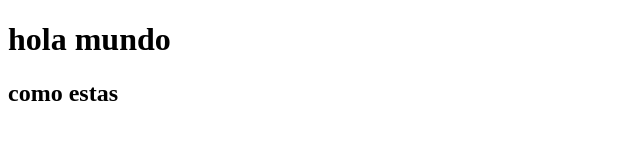
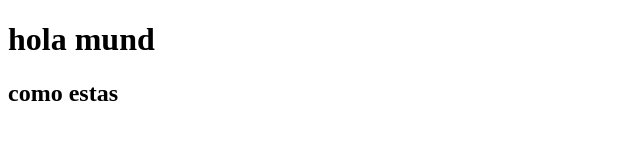
Before and after one commit to CristianF05/HTML_Aprendisaje, a plain HTML site: page practicas en casa/Inicios_en_html.html in a window 1280 px wide. Shown: the full height of the page, 0-640 px from the left. Drawn offline with Linux system fonts and the light colour scheme.

Commit message:
aprendiendo las vases

```diff
--- a/practicas en casa/Inicios_en_html.html
+++ b/practicas en casa/Inicios_en_html.html
@@ -1,10 +1,16 @@
+<!-- Establece el tipo de estandar del documentos (HTML5) -->
 <!DOCTYPE html>
-<html lang="en">
+<!-- Inicio del documento HTML -->
+<html lang="es">
+<!-- Datos que le pasamos al navegador con infomación de nuestra pagina wed-->
 <head>
+    <!--para hacer una codificacion latina-->
+    <meta  charset="UTF-8">
     <title>web</title>
 </head>
+<!-- Representa todo el contenido de nuestra pagina web -->
 <body>
-    <h1>hola mundo</h1>
+    <h1>hola mund</h1>
     <h2>como estas</h2>
 
 </body>
```
